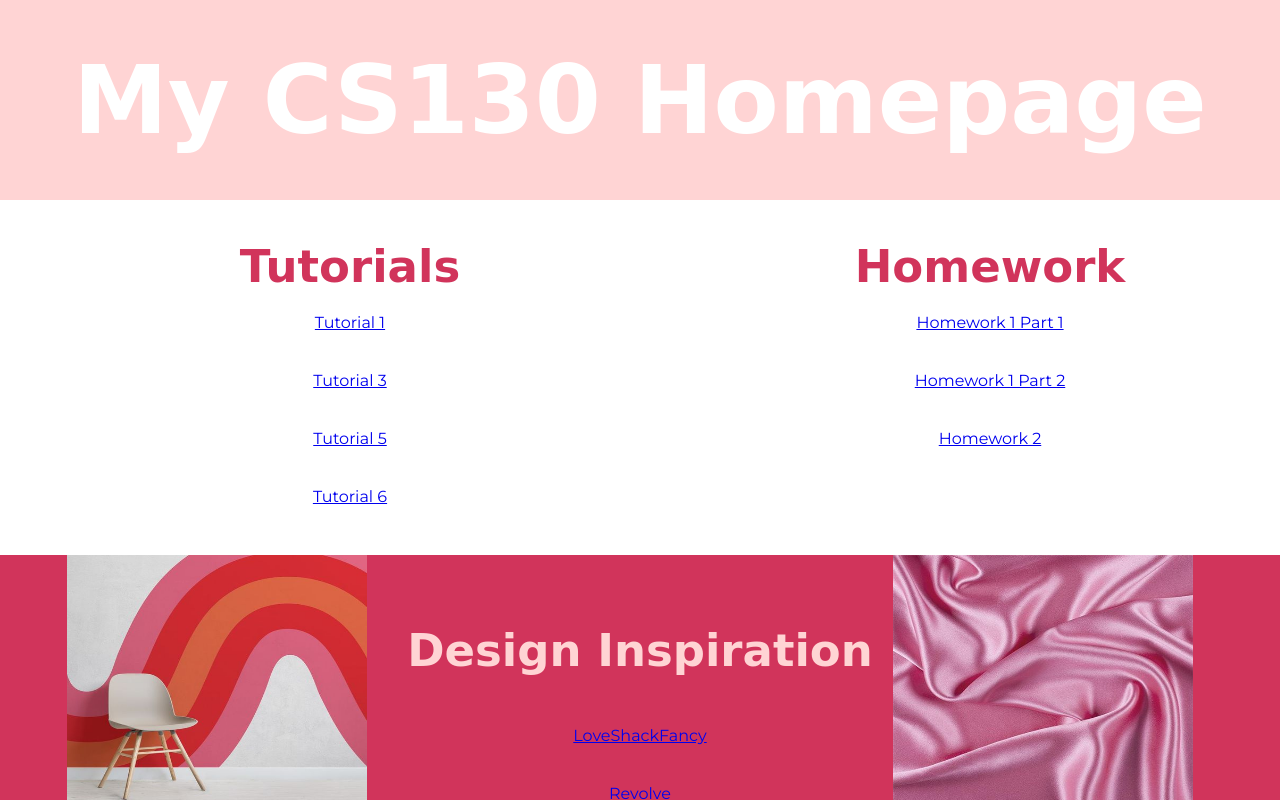
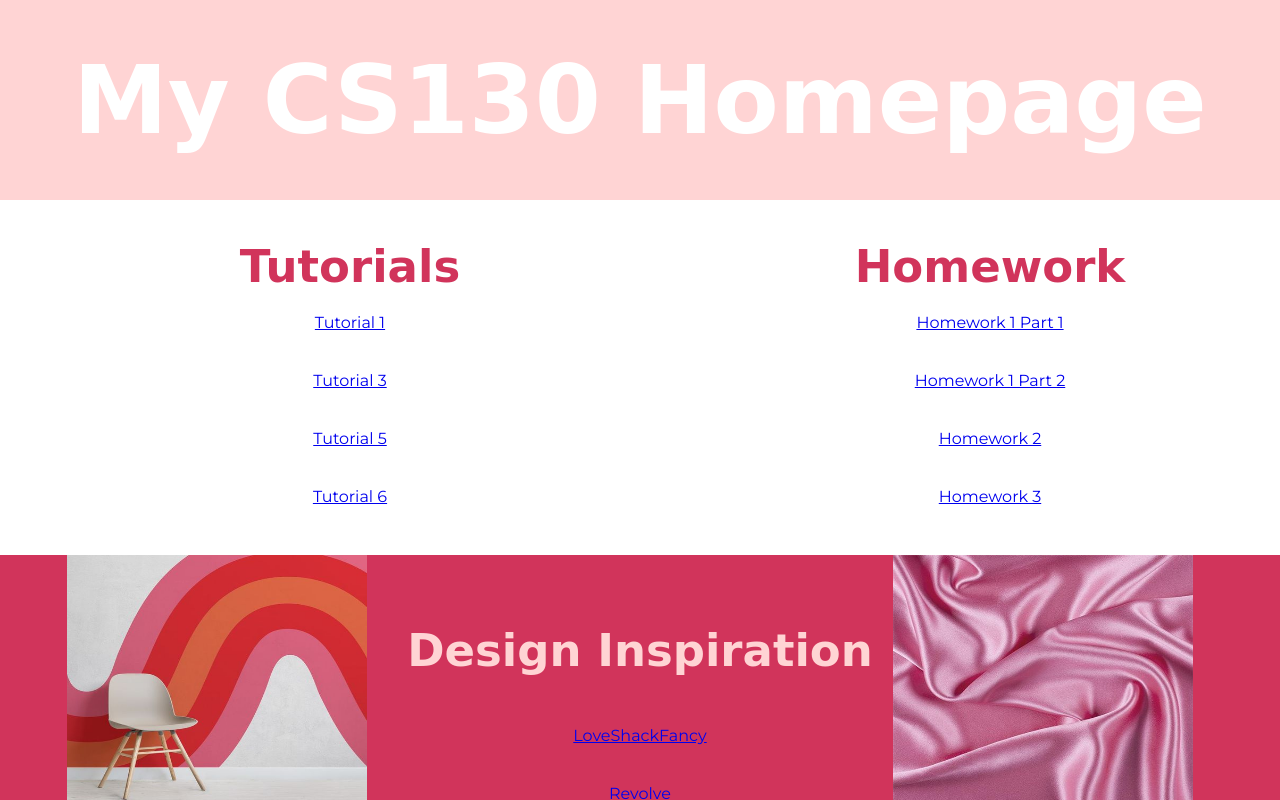
Before and after one commit to kimberlyj99/cs130-coursework, a plain HTML site: page index.html in a window 1280 px wide. Shown: the top 800 px of the page. Drawn offline with Linux system fonts and the light colour scheme; a web font is replaced by a local one.

Commit message:
Updating my homepage with hw03

```diff
--- a/index.html
+++ b/index.html
@@ -49,6 +49,10 @@
 
             <br>
 
+            <a href="https://kimberlyj99.github.io/cs130-coursework/hw03/index.html ">Homework 3</a>
+
+            <br>
+
             </section>
 
         </aside>
```
